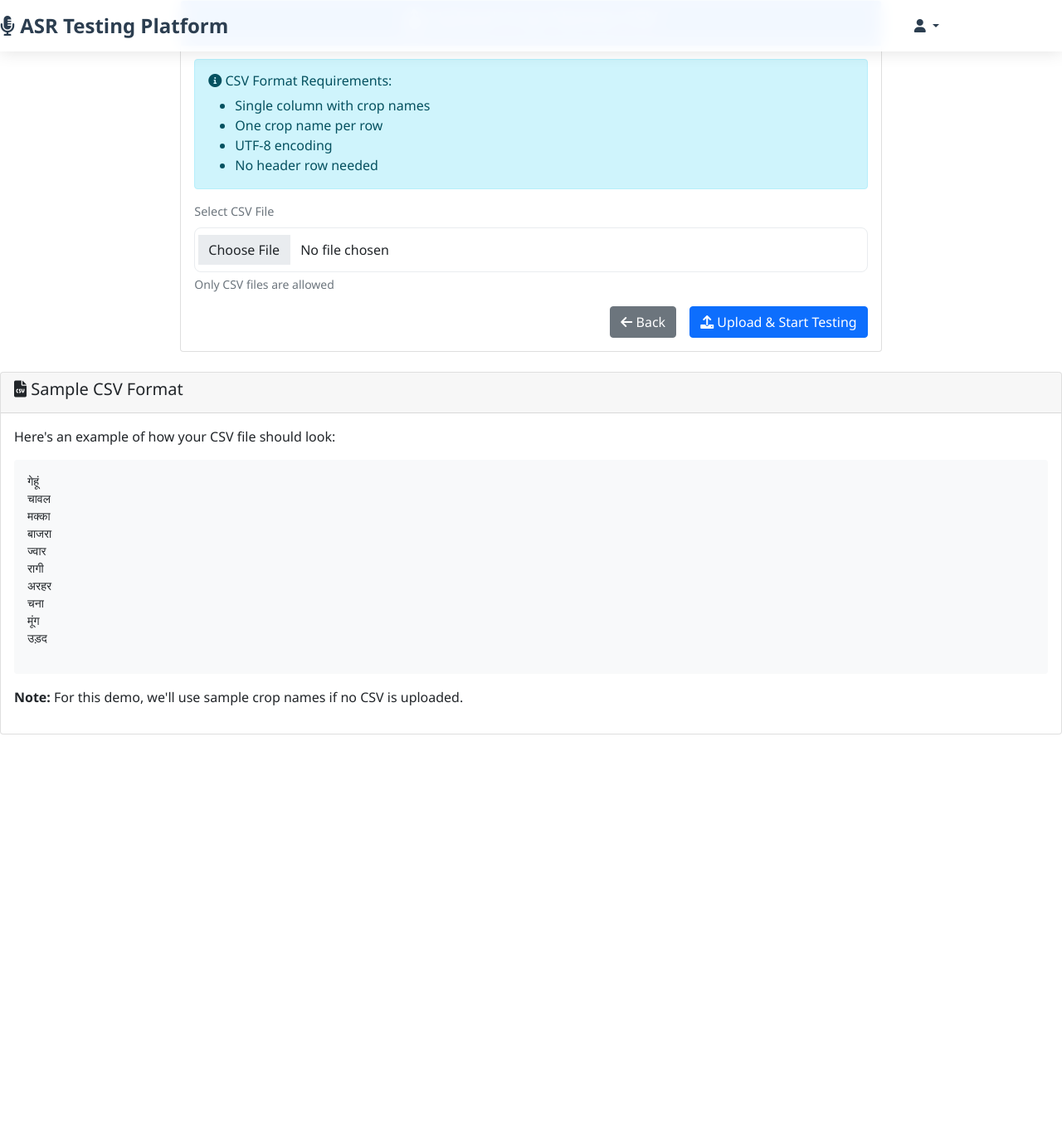
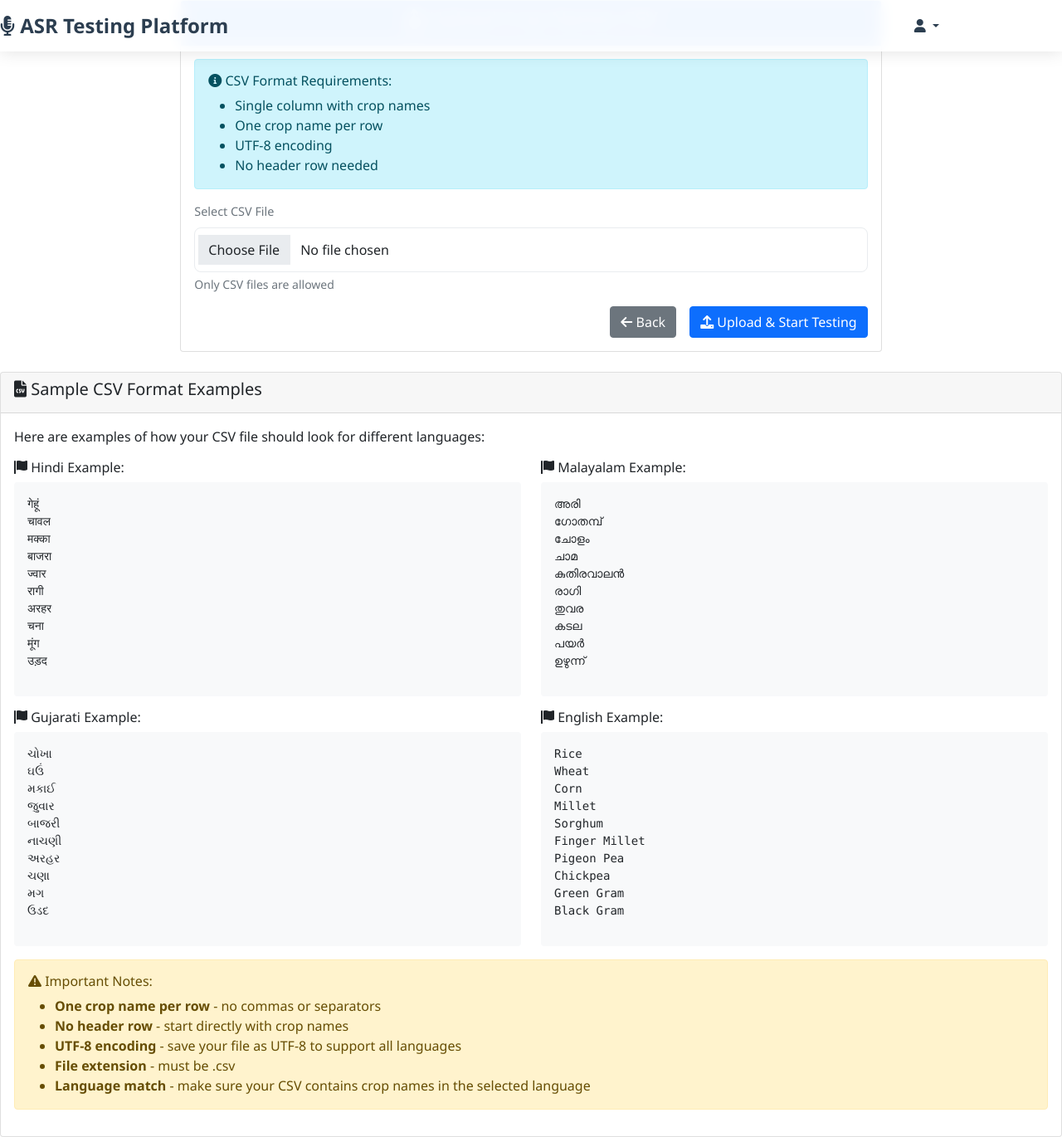
Before and after one commit to shivoham099/asr-testing-platform, a Flask app: page /upload_csv/1?language=hindi in a window 1280 px wide. Shown: the whole page at 83% size. Before the commit the page ends 885 px from the top, so only its background shows below. Run offline with Flask 3, Linux system fonts and the light colour scheme; the visitor is signed in with stand-in values (Sample User, id 1).

Commit message:
Add comprehensive CSV format examples for all supported languages

```diff
--- a/templates/upload_csv.html
+++ b/templates/upload_csv.html
@@ -50,12 +50,16 @@
     <div class="col-12">
         <div class="card">
             <div class="card-header">
-                <h5><i class="fas fa-file-csv"></i> Sample CSV Format</h5>
+                <h5><i class="fas fa-file-csv"></i> Sample CSV Format Examples</h5>
             </div>
             <div class="card-body">
-                <p>Here's an example of how your CSV file should look:</p>
-                <div class="bg-light p-3 rounded">
-                    <pre><code>गेहूं
+                <p>Here are examples of how your CSV file should look for different languages:</p>
+
+                <div class="row">
+                    <div class="col-md-6">
+                        <h6><i class="fas fa-flag"></i> Hindi Example:</h6>
+                        <div class="bg-light p-3 rounded">
+                            <pre><code>गेहूं
 चावल
 मक्का
 बाजरा
@@ -65,10 +69,70 @@
 चना
 मूंग
 उड़द</code></pre>
+                        </div>
+                    </div>
+
+                    <div class="col-md-6">
+                        <h6><i class="fas fa-flag"></i> Malayalam Example:</h6>
+                        <div class="bg-light p-3 rounded">
+                            <pre><code>അരി
+ഗോതമ്പ്
+ചോളം
+ചാമ
+കുതിരവാലൻ
+രാഗി
+തുവര
+കടല
+പയർ
+ഉഴുന്ന്</code></pre>
+                        </div>
+                    </div>
                 </div>
-                <p class="mt-3">
-                    <strong>Note:</strong> For this demo, we'll use sample crop names if no CSV is uploaded.
-                </p>
+
+                <div class="row mt-3">
+                    <div class="col-md-6">
+                        <h6><i class="fas fa-flag"></i> Gujarati Example:</h6>
+                        <div class="bg-light p-3 rounded">
+                            <pre><code>ચોખા
+ઘઉં
+મકાઈ
+જુવાર
+બાજરી
+નાચણી
+અરહર
+ચણા
+મગ
+ઉડદ</code></pre>
+                        </div>
+                    </div>
+
+                    <div class="col-md-6">
+                        <h6><i class="fas fa-flag"></i> English Example:</h6>
+                        <div class="bg-light p-3 rounded">
+                            <pre><code>Rice
+Wheat
+Corn
+Millet
+Sorghum
+Finger Millet
+Pigeon Pea
+Chickpea
+Green Gram
+Black Gram</code></pre>
+                        </div>
+                    </div>
+                </div>
+
+                <div class="alert alert-warning mt-3">
+                    <h6><i class="fas fa-exclamation-triangle"></i> Important Notes:</h6>
+                    <ul class="mb-0">
+                        <li><strong>One crop name per row</strong> - no commas or separators</li>
+                        <li><strong>No header row</strong> - start directly with crop names</li>
+                        <li><strong>UTF-8 encoding</strong> - save your file as UTF-8 to support all languages</li>
+                        <li><strong>File extension</strong> - must be .csv</li>
+                        <li><strong>Language match</strong> - make sure your CSV contains crop names in the selected language</li>
+                    </ul>
+                </div>
             </div>
         </div>
     </div>
```
